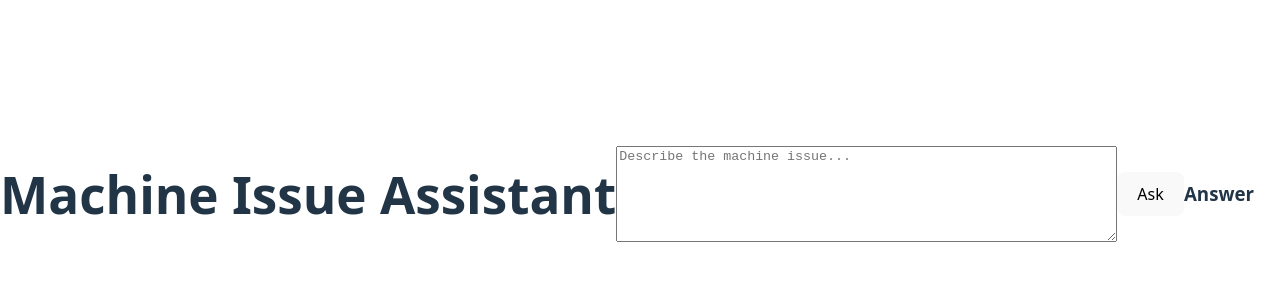
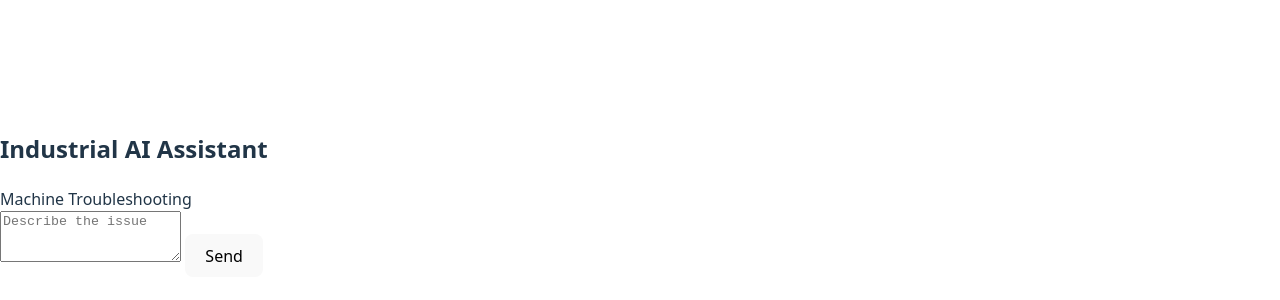
Before and after one commit to fridacardonae-hash/genai-maintenance-assistant, a website built with Vite: page frontend/index.html in a window 1280 px wide. Shown: the part 206-506 px from the top of the page. Built offline with nearby package versions, Linux system fonts and the light colour scheme.

Commit message:
Updated Index.html

```diff
--- a/frontend/index.html
+++ b/frontend/index.html
@@ -2,22 +2,25 @@
 <html lang="en">
   <head>
     <meta charset="UTF-8" />
-    <title>Machine Assistant</title>
+    <title>Industrial AI Assistant</title>
+    <link rel="stylesheet" href="/src/style.css" />
   </head>
   <body>
-    <h1>Machine Issue Assistant</h1>
-    <textarea
-      id = "question"
-      rows = "6"
-      cols = "60"
-      placeholder="Describe the machine issue..."
-    ></textarea>
-
-    <br /><br />
-    <button id ="askBtn">Ask</button>
-    <h3>Answer</h3>
-    <pre id="answer"></pre>
-
+    <div class="chat-container">
+      <header class ="chat-header">
+        <h2>Industrial AI Assistant</h2>
+        <span>Machine Troubleshooting</span>
+      </header>
+      <div id="chat" class="chat-box"></div>
+      <div class="chat-input">
+        <textarea
+        id="question"
+        placeholder="Describe the issue"
+        rows="3"
+        ></textarea>
+        <button id="askBtn">Send</button>
+      </div>
+    </div>
     <script type="module" src="/src/main.ts"></script>
   </body>
 </html>
```
Also changed, not shown: 2 other files.
